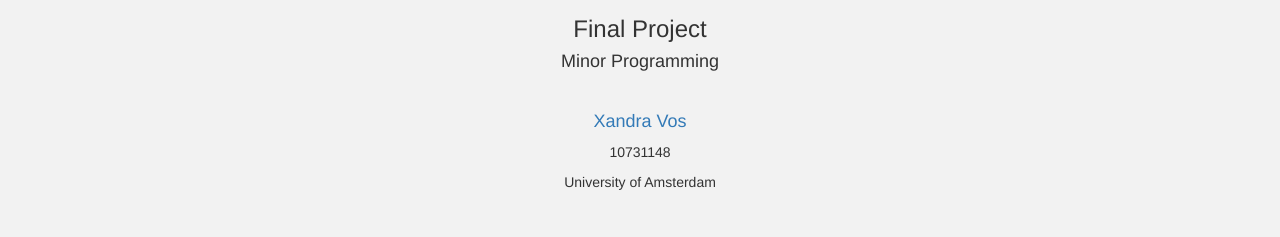
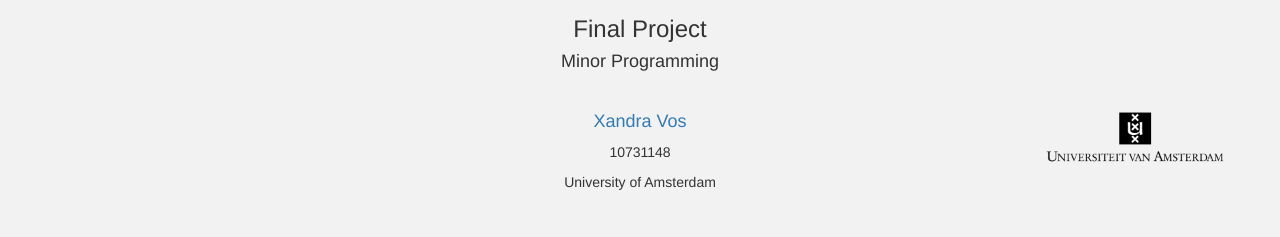
Before and after one commit to xandravos/project, a plain HTML site: page index.html in a window 1280 px wide. Shown: the part 676-913 px from the top of the page. Before the commit the page ends 878 px from the top, so only its background shows below. Drawn offline with nearby package versions, Linux system fonts and the light colour scheme.

Commit message:
final commit

```diff
--- a/code/css/index.css
+++ b/code/css/index.css
@@ -47,3 +47,9 @@ CSS file for style in project.html page.
  h3, h4, p {
      text-align: center;
  }
+
+ #logoUVA {
+     position: absolute;
+     bottom: -240px;
+     right: -10px;
+ }
--- a/index.html
+++ b/index.html
@@ -20,7 +20,7 @@ HTML file which holds the information for the homepage of the website.
         <script src="https://ajax.googleapis.com/ajax/libs/jquery/3.3.1/jquery.min.js"></script>
         <script type="text/javascript" src="https://xandravos.github.io/project/code/js/d3/d3.js"></script>
         <script src="https://maxcdn.bootstrapcdn.com/bootstrap/3.3.7/js/bootstrap.min.js"></script>
-        <link rel="stylesheet" href="https://xandravos.github.io/project/code/css/index.css">
+        <link rel="stylesheet" href="/code/css/index.css">
 
     </head>
 
@@ -58,10 +58,9 @@ HTML file which holds the information for the homepage of the website.
                     <p>University of Amsterdam</p>
                 </div>
                 <div class="col-sm-4">
+                    <img src="../../doc/uva.png" width="200" height="200" id="logoUVA">
                 </div>
             </div>
         </div>
-
-        <div class='container'></div>
     </body>
 </html>
```
Also changed, not shown: doc/uva.png (added), 3 other files. Lines whose indentation alone changed are shown as unchanged.
